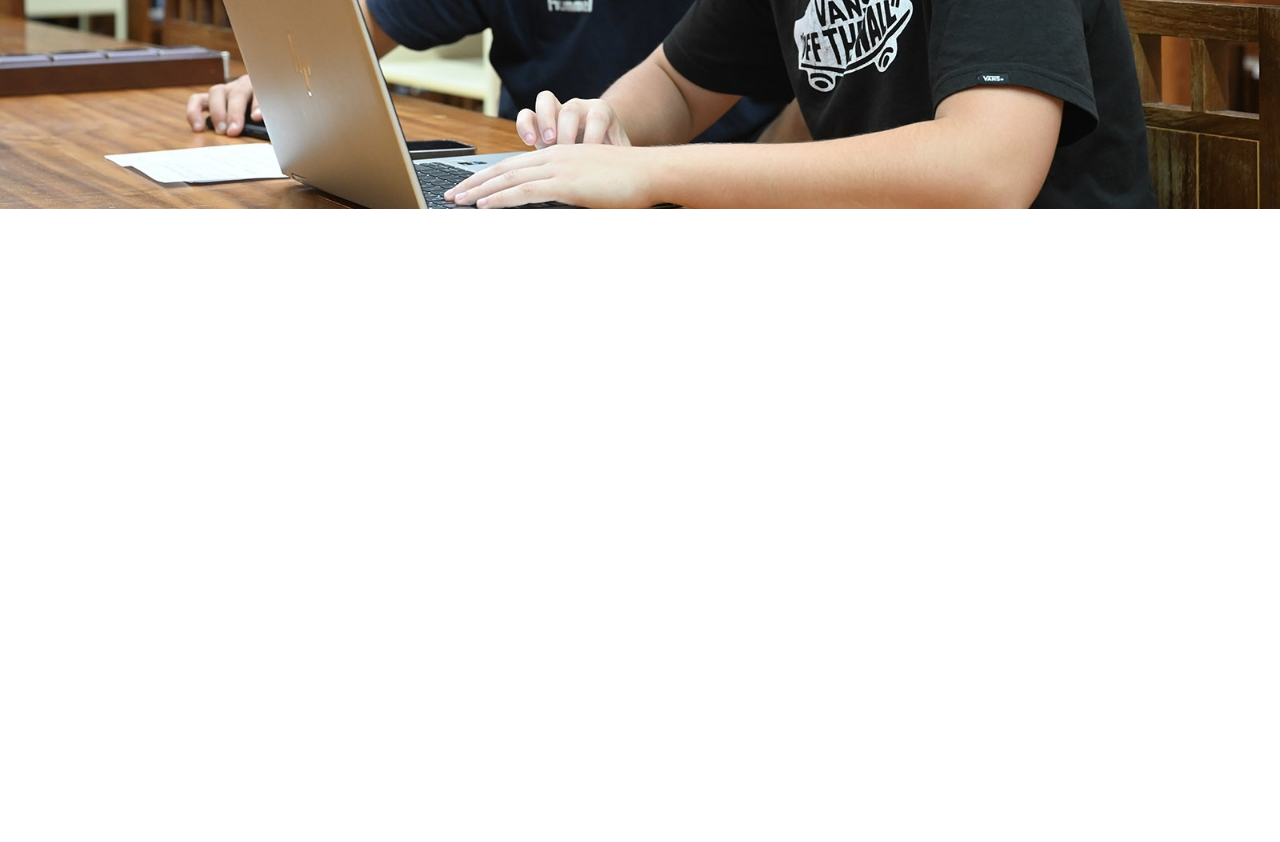
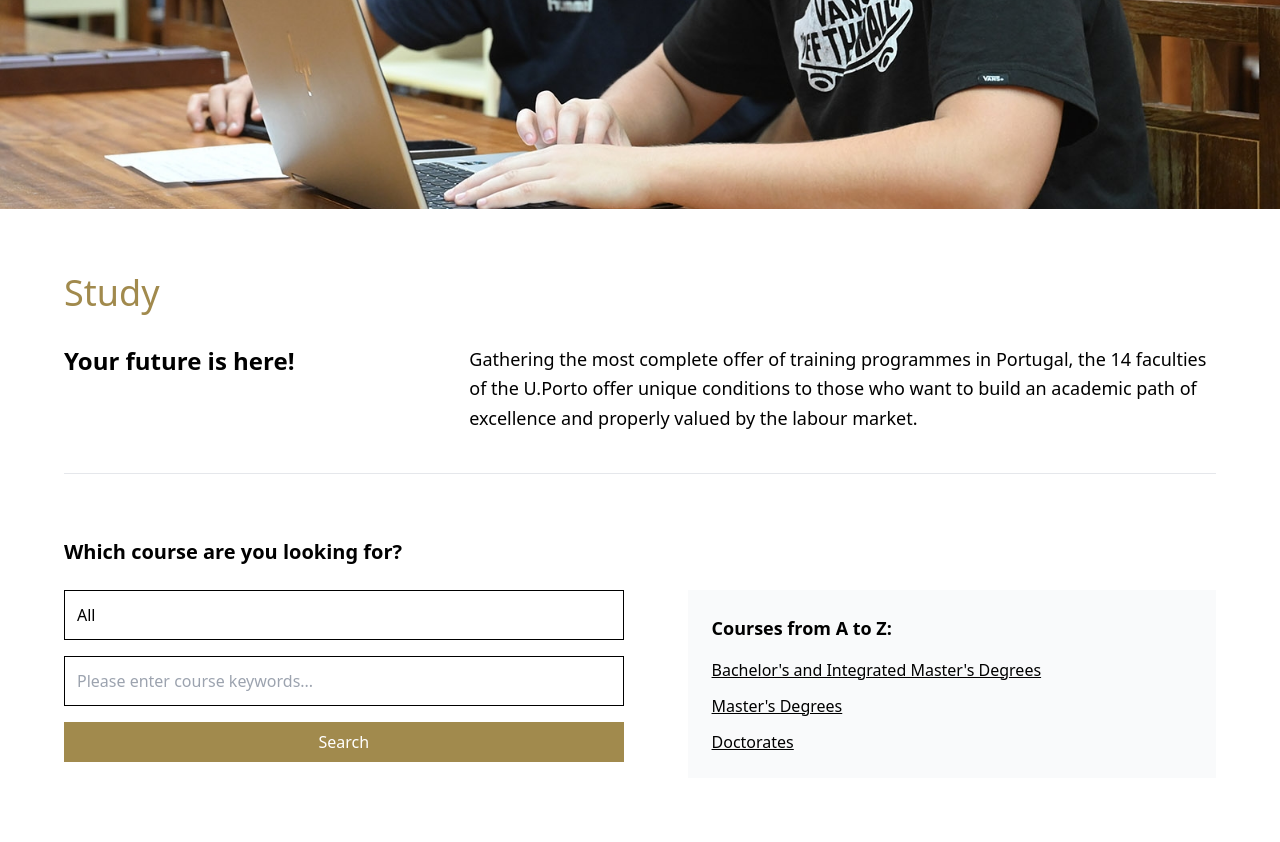
Before and after one commit to tavongamatikiti/uporto, a website: page public/index.html in a window 1280 px wide. Shown: the part 524-1366 px from the top of the page. Before the commit the page ends 800 px from the top, so only its background shows below. Drawn offline with nearby package versions, Linux system fonts and the light colour scheme.

Commit message:
Added study section

```diff
--- a/public/index.html
+++ b/public/index.html
@@ -203,6 +203,103 @@
     </div>
     <!--    Slide hero-->
 
+    <!--    Study-->
+    <section class="py-16 bg-white">
+      <div class="container mx-auto px-4">
+        <div class="max-w-6xl mx-auto">
+          <div class="flex justify-between items-baseline mb-8">
+            <h2 class="text-4xl font-light text-[#a18a4d]">Study</h2>
+          </div>
+          <div
+            class="flex flex-col lg:flex-row gap-8 mb-16 border-b border-gray-200 pb-10"
+          >
+            <div class="lg:w-1/3">
+              <h3 class="text-2xl font-semibold">Your future is here!</h3>
+            </div>
+            <div class="lg:w-2/3">
+              <p class="text-lg font-light leading-relaxed">
+                Gathering the most complete offer of training programmes in
+                Portugal, the 14 faculties of the U.Porto offer unique
+                conditions to those who want to build an academic path of
+                excellence and properly valued by the labour market.
+              </p>
+            </div>
+          </div>
+          <div>
+            <h3 class="text-xl font-semibold mb-6">
+              Which course are you looking for?
+            </h3>
+            <div class="flex flex-col lg:flex-row gap-8">
+              <div class="w-full lg:w-1/2">
+                <form class="space-y-4">
+                  <div class="relative">
+                    <select
+                      class="w-full p-3 border border-black bg-white appearance-none cursor-pointer focus:outline-none"
+                    >
+                      <option value="L,MI,M,D">All</option>
+                      <option value="L,MI">
+                        Bachelor's and Integrated Master's Degrees
+                      </option>
+                      <option value="M">Master's Degrees</option>
+                      <option value="D">Doctorates</option>
+                    </select>
+                  </div>
+                  <div class="relative">
+                    <input
+                      type="text"
+                      class="w-full p-3 border border-black focus:outline-none"
+                      placeholder="Please enter course keywords..."
+                    />
+                  </div>
+                  <div class="flex justify-end">
+                    <button
+                      type="submit"
+                      class="w-full px-6 py-2 bg-[#a18a4d] text-white hover:bg-opacity-90 transition-colors"
+                    >
+                      Search
+                    </button>
+                  </div>
+                </form>
+              </div>
+              <div class="w-full lg:w-1/2 lg:pl-8">
+                <div class="bg-gray-50 p-6 h-full">
+                  <h4 class="text-lg font-semibold mb-4">
+                    Courses from A to Z:
+                  </h4>
+                  <div class="space-y-3">
+                    <p>
+                      <a
+                        href="/portal/en/study/bachelors-and-integrated-masters-degrees/courses/"
+                        class="text-black underline hover:underline"
+                      >
+                        Bachelor's and Integrated Master's Degrees
+                      </a>
+                    </p>
+                    <p>
+                      <a
+                        href="/portal/en/study/masters-degrees/courses/"
+                        class="text-black underline hover:underline"
+                      >
+                        Master's Degrees
+                      </a>
+                    </p>
+                    <p>
+                      <a
+                        href="/portal/en/study/doctorates/courses/"
+                        class="text-black underline hover:underline"
+                      >
+                        Doctorates
+                      </a>
+                    </p>
+                  </div>
+                </div>
+              </div>
+            </div>
+          </div>
+        </div>
+      </div>
+    </section>
+    <!--    Study-->
     <script src="./index.js"></script>
   </body>
 </html>
```
